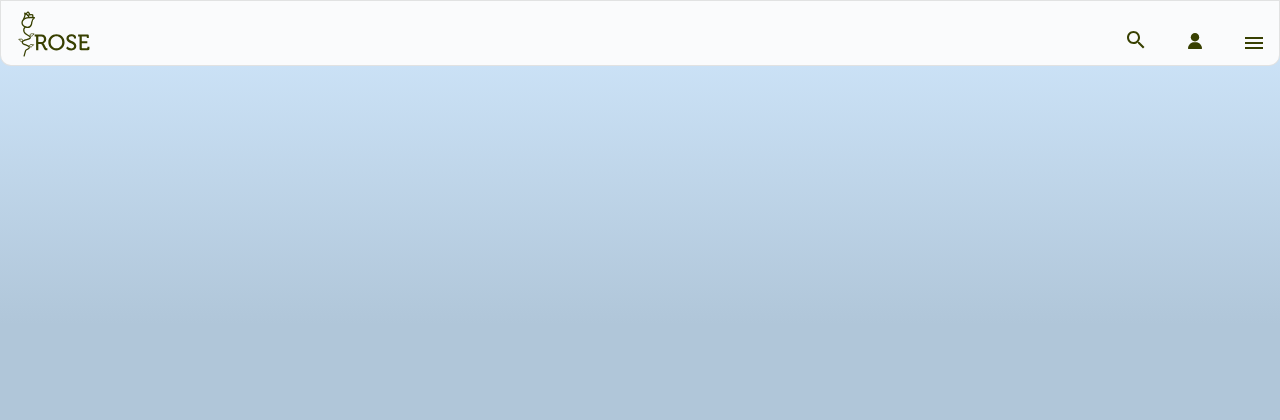
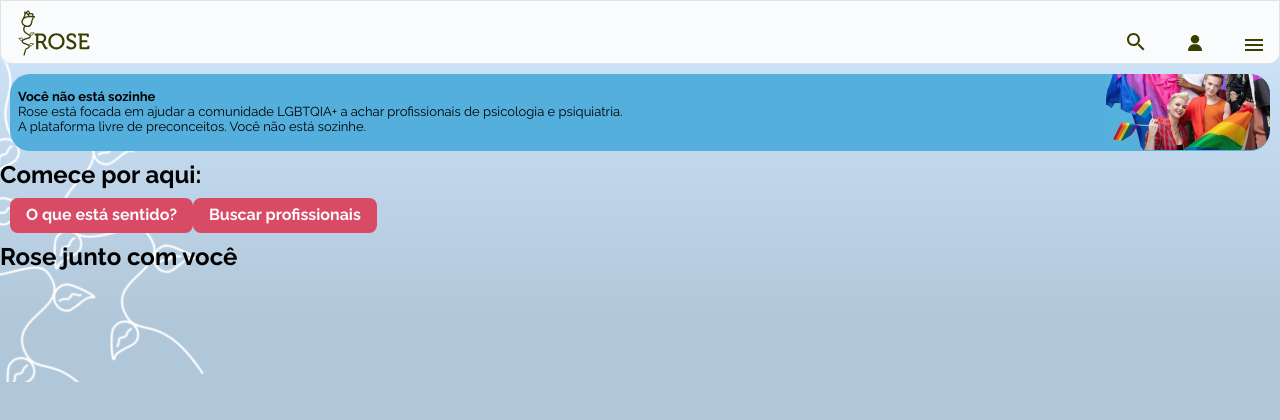
Before and after one commit to fabriciopolato/rose-frontend, a React (Create React App) app: page / in a window 1280 px wide. Shown: the top 420 px of the page. Built offline with nearby package versions, Linux system fonts and the light colour scheme.

Commit message:
header component and button section component with styles

```diff
--- a/src/components/Navbar/styles.ts
+++ b/src/components/Navbar/styles.ts
@@ -22,7 +22,7 @@
 export const Nav = styled.nav`
   width: 136px;
   height: 100%;
-  padding-bottom: 24px;
+  padding-bottom: 8px;
 
   ul {
     height: 100%;
--- a/src/pages/Home/index.tsx
+++ b/src/pages/Home/index.tsx
@@ -1,8 +1,53 @@
 import React from 'react';
 import Navbar from '../../components/Navbar';
+import Button from '../../components/Button';
+import { Container, Header, ButtonSection } from './styles';
+import headerImg from '../../assets/home/header_img.png';
+import theme from '../../styles/theme';
+
+const { red, white, black, orange } = theme;
 
 const Home = () => {
-  return <Navbar />;
+  return (
+    <Container>
+      <Navbar />
+      <Header>
+        <article>
+          <div>
+            <h1>Você não está sozinhe</h1>
+            <p>
+              Rose está focada em ajudar a comunidade LGBTQIA+ a achar
+              profissionais de psicologia e psiquiatria. A plataforma livre de
+              preconceitos. Você não está sozinhe.
+            </p>
+          </div>
+          <figure>
+            <img src={headerImg} alt="pessoas da comunidade LGBTQIA+" />
+          </figure>
+        </article>
+      </Header>
+      <h2>Comece por aqui:</h2>
+      <ButtonSection>
+        <Button
+          backgroundColor={red}
+          textColor={white}
+          backgroundColorOnHover={orange}
+          textColorOnHover={black}
+        >
+          O que está sentido?
+        </Button>
+        <Button
+          backgroundColor={red}
+          textColor={white}
+          backgroundColorOnHover={orange}
+          textColorOnHover={black}
+        >
+          Buscar profissionais
+        </Button>
+      </ButtonSection>
+      <h2>Rose junto com você</h2>
+    </Container>
+  );
 };
 
 export default Home;
--- /dev/null
+++ b/src/pages/Home/styles.ts
@@ -0,0 +1,51 @@
+import styled from 'styled-components';
+import bg from '../../assets/bg.svg';
+
+export const Container = styled.div`
+  background: url(${bg}) 0 0 no-repeat;
+  min-height: 100vh;
+`;
+
+export const Header = styled.header`
+  background-color: ${props => props.theme.cornFlowerBlue};
+  border-radius: 20px;
+  margin: 10px;
+  overflow: hidden;
+  position: relative;
+
+  & > article {
+    display: flex;
+    justify-content: space-between;
+    align-items: center;
+    font-weight: normal;
+    font-size: 1.3rem;
+
+    & > figure {
+      /* height: 100%; */
+      position: absolute;
+      bottom: -3px;
+      right: 0;
+
+      & > img {
+        height: 100%;
+        border-radius: 20px;
+        margin-top: 20px;
+      }
+    }
+
+    & > div {
+      padding: 16px 8px;
+      max-width: 50%;
+
+      & > h1 {
+        font-size: 1.3rem;
+        margin: 0;
+      }
+    }
+  }
+`;
+
+export const ButtonSection = styled.section`
+  display: flex;
+  margin: 10px;
+`;
--- a/src/styles/global.ts
+++ b/src/styles/global.ts
@@ -10,6 +10,17 @@
     url(${museoWoff}) format('woff');
     font-weight: 300;
     font-style: normal;
+  }
+
+  * {
+    margin: 0;
+    padding: 0;
+    box-sizing: border-box;
+    outline: 0;
+  }
+
+  button {
+    cursor: pointer;
   }
 
   html, body {
@@ -26,19 +37,10 @@
   body {
     background: linear-gradient(180deg, #D1E8FD 0%, #B0C6D9 40.63%);
     font-size: 1.6rem;
-  }
-
-  input {
-    outline: transparent
-  }
-
-  figure {
-    margin: 0;
+    -webkit-font-smoothing: antialiased;
   }
 
   ul {
-    margin: 0;
     list-style: none;
-    padding: 0;
   }
 `;
```
Also changed, not shown: src/assets/bg.svg (renamed from src/assets/background.svg), src/assets/home/header_img.png (added).
